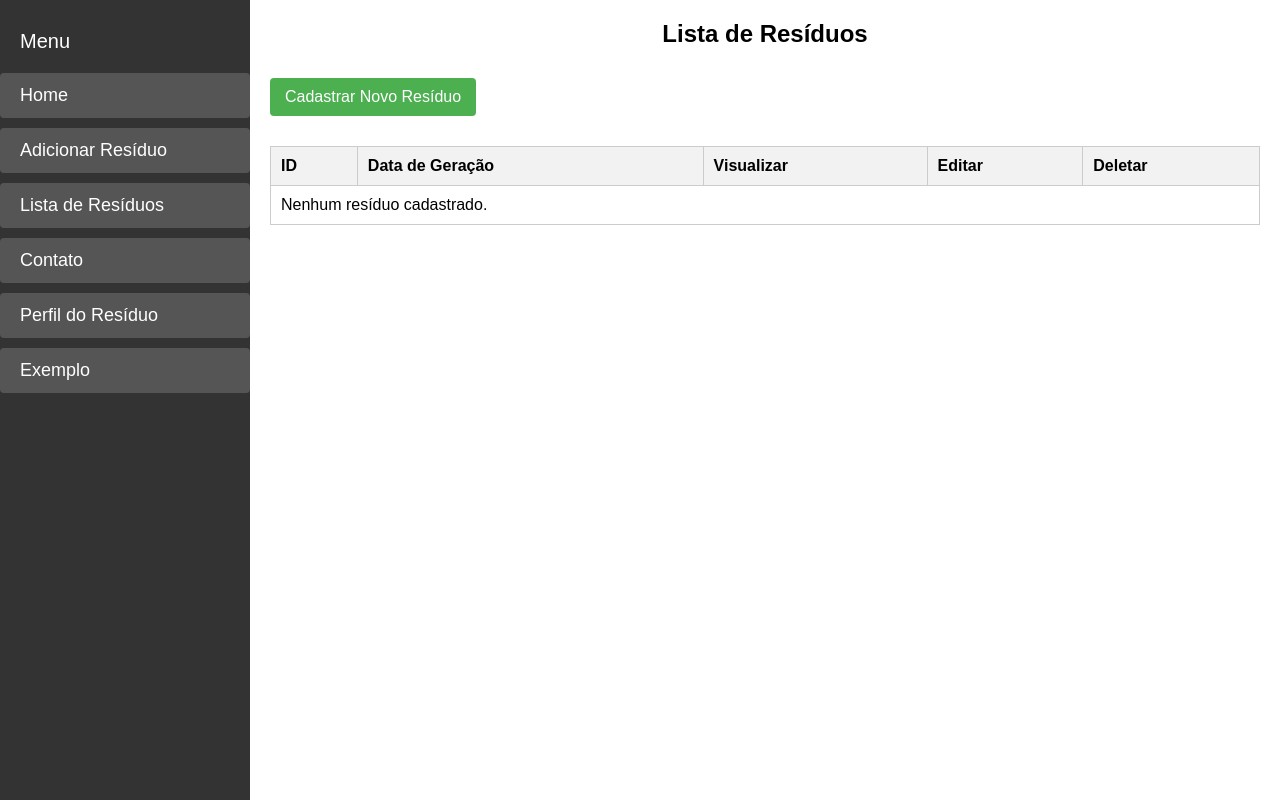
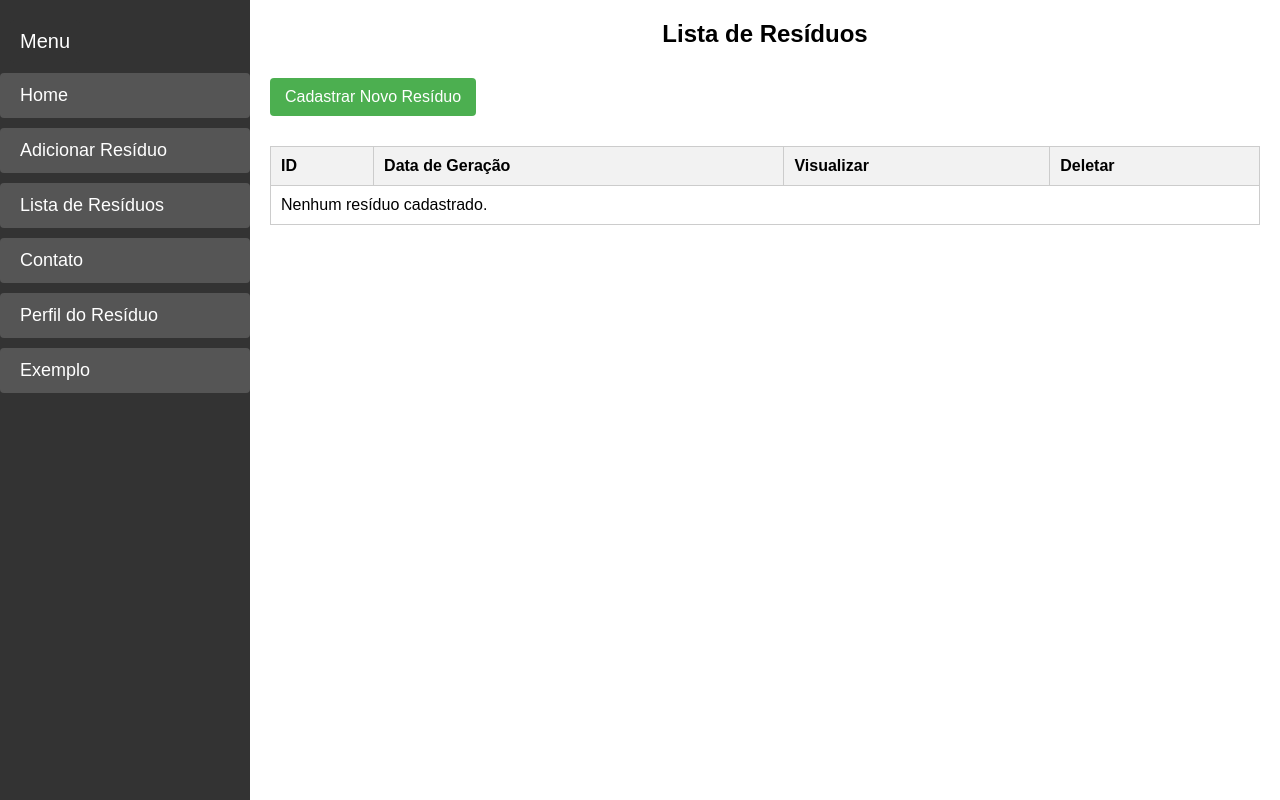
Before and after one commit to joaofrigo/projeto-de-software-2, a Django app: page /lista_residuos/ in a window 1280 px wide. Run offline with Django 5.2, Linux system fonts and the light colour scheme; data that the repository does not hold is empty.

Commit message:
Add files via upload

```diff
--- a/projeto_web_pc_residuos/templates/lista_residuos.html
+++ b/projeto_web_pc_residuos/templates/lista_residuos.html
@@ -159,7 +159,6 @@
                     <th>ID</th>
                     <th>Data de Geração</th>
                     <th>Visualizar</th>
-                    <th>Editar</th>
                     <th>Deletar</th>
                 </tr>
             </thead>
@@ -174,7 +173,6 @@
                             <button type="submit" class="btn-visualizar">Visualizar</button>
                         </form>
                     </td>
-                    <td><button class="btn-editar">Editar</button></td>
                     <td><button class="btn-deletar">Deletar</button></td>
                 </tr>
                 {% empty %}
```
